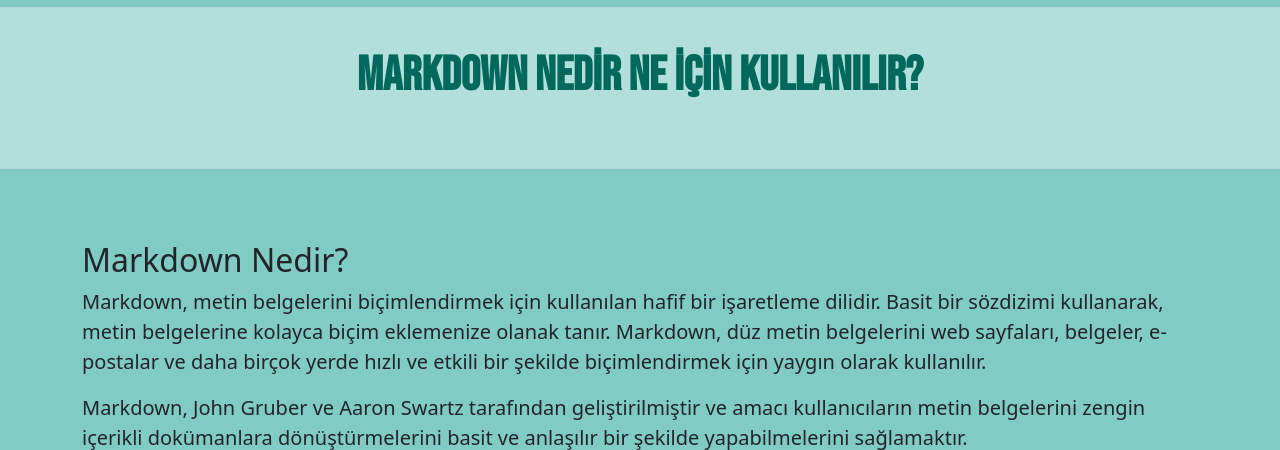
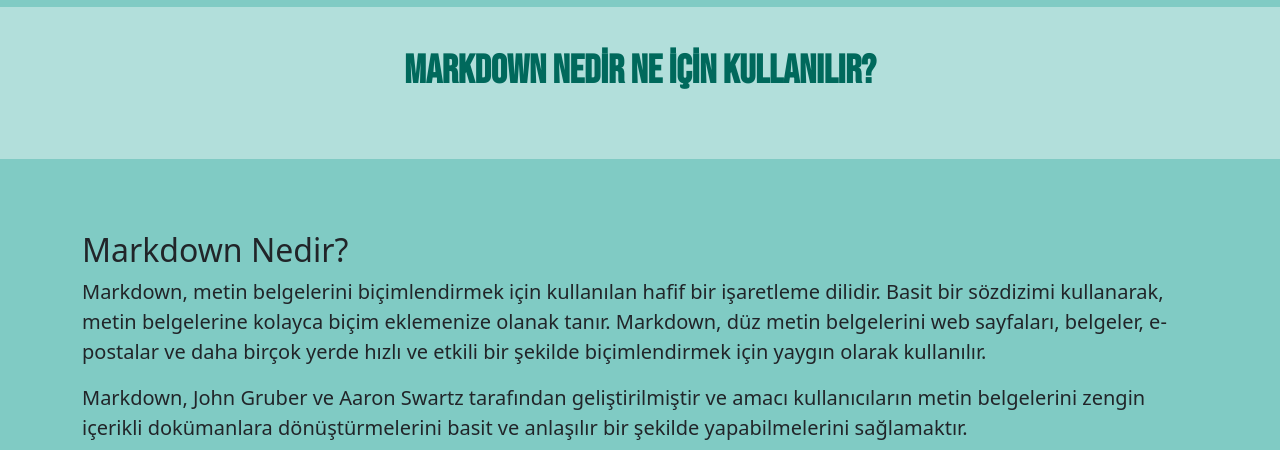
Before and after one commit to ahmetilboga2004/MarkDownHub, a Flask app: page / in a window 1280 px wide. Shown: the part 59-509 px from the top of the page. Run offline with Flask 3, Linux system fonts and the light colour scheme; data comes from the database, SQL or seed files in the repository; some libraries are stand-ins or nearby versions.

Commit message:
update style.css - delete font-size: 3rem;

```diff
--- a/static/style.css
+++ b/static/style.css
@@ -26,7 +26,6 @@ body {
 #ders-baslik, #editor-jumbotron {
     color: #00695C;
     font-weight: bold;
-    font-size: 3rem;
     font-family: "BebasNeue" , Verdana;
 }
 
```
